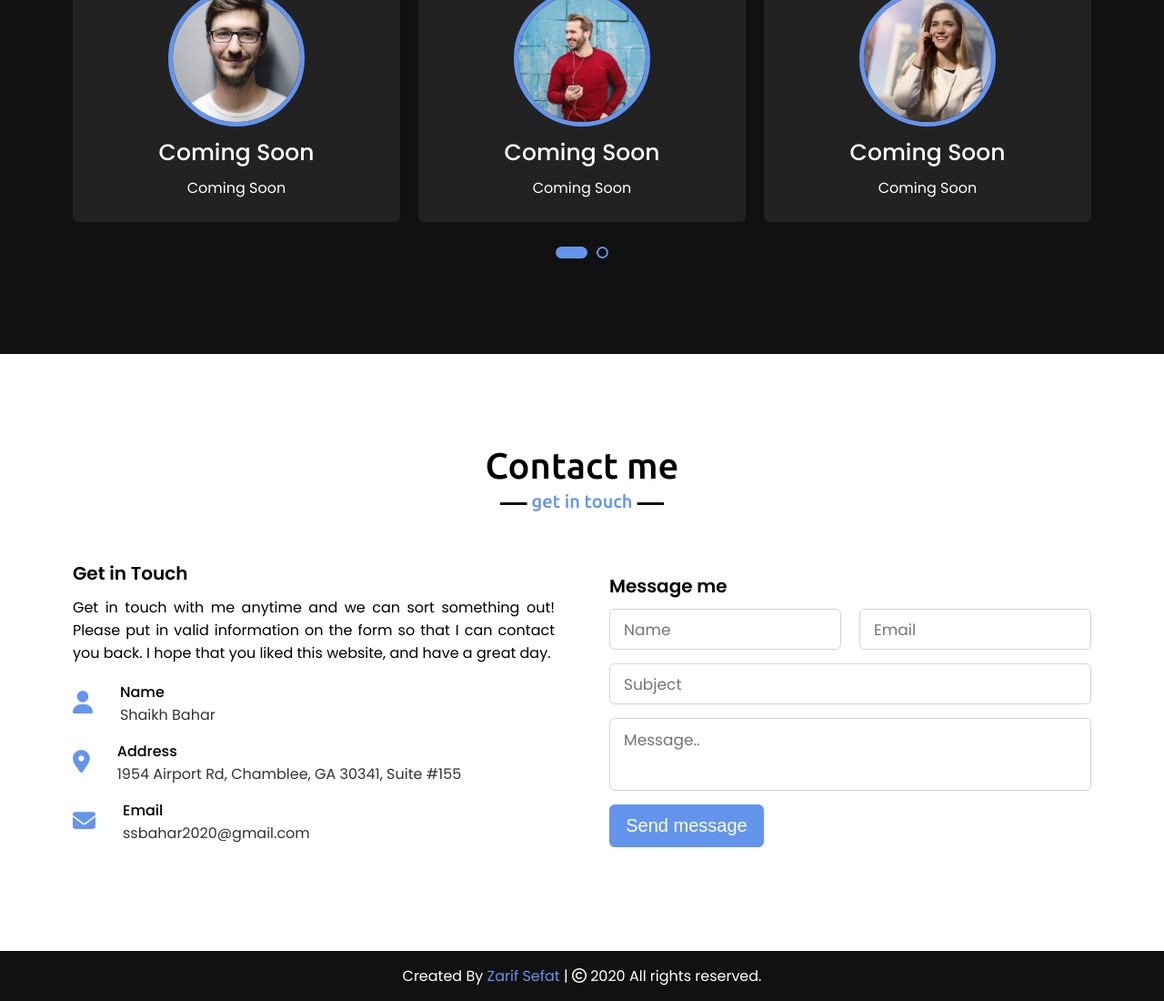
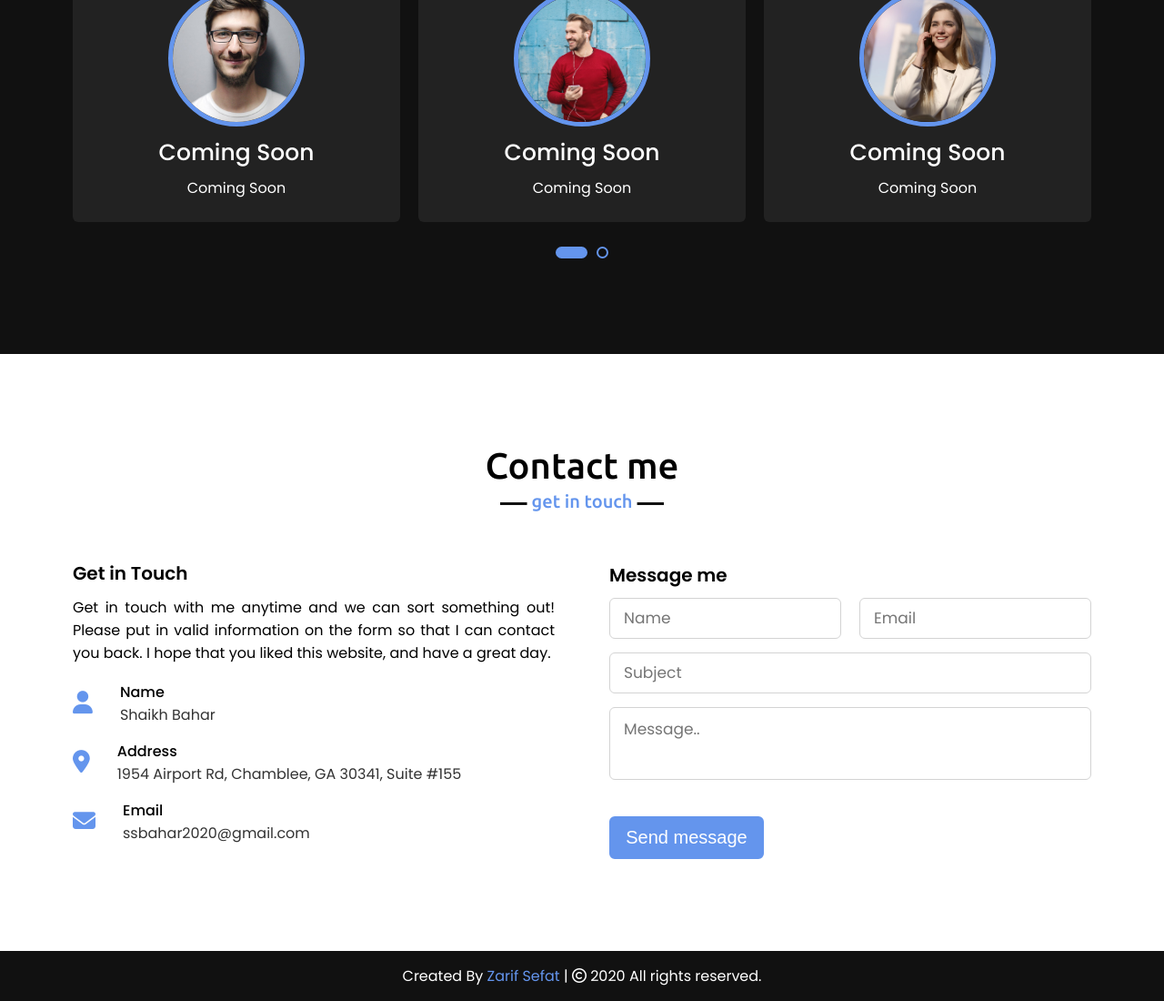
Before and after one commit to WickedModel/SSACCOUNTING.GA, a plain HTML site: page index.html in a window 1280 px wide. Shown: the part 3584-4684 px from the top of the page at 91% size. Drawn offline with nearby package versions, Linux system fonts and the light colour scheme.

Commit message:
Cool stuff

```diff
--- a/index.html
+++ b/index.html
@@ -252,7 +252,7 @@
                         <div class="field textarea">
                             <textarea name="message" cols="30" rows="10" placeholder="Message.." required></textarea>
                         </div>
-                        <div data-netlify-recaptcha="true"></div>
+                        <div data-netlify-recaptcha="true"></div><br>
                         <div class="button">
                             <button type="submit">Send message</button>
                         </div>
```
Also changed, not shown: landing.html (+1 -1 lines).
